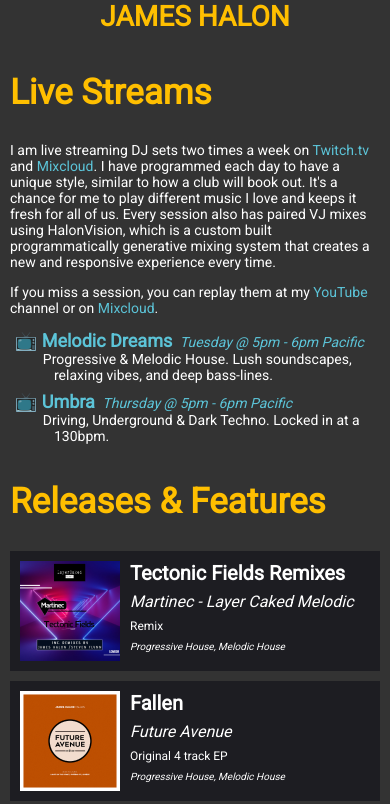
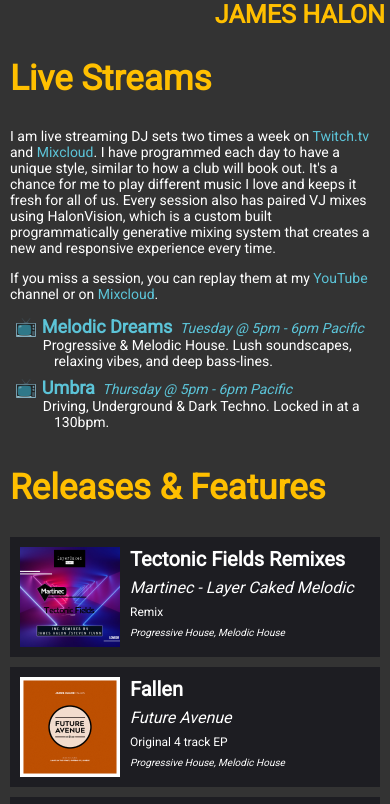
Before and after one commit to jameshalon/jameshalon.github.io, a plain HTML site: page index.html in a window 390 px wide. Shown: the top 804 px of the page. Drawn offline with Linux system fonts and the light colour scheme.

Commit message:
fix title position and padding

```diff
--- a/assets/jameshalon.css
+++ b/assets/jameshalon.css
@@ -342,16 +342,17 @@ section h1 {
   }
 
   .content {
-    margin: 10px;
+    margin: 0 10px 10px;
   }
 
   .title {
-    font-size: 2em;
+    font-size: 1.8em;
     display: flex;
-    justify-content: center;
+    justify-content: right;
     position: relative;
     transform: none;
     top: auto;
     right: auto;
+    padding-right: 5px;
   }
 }
```
